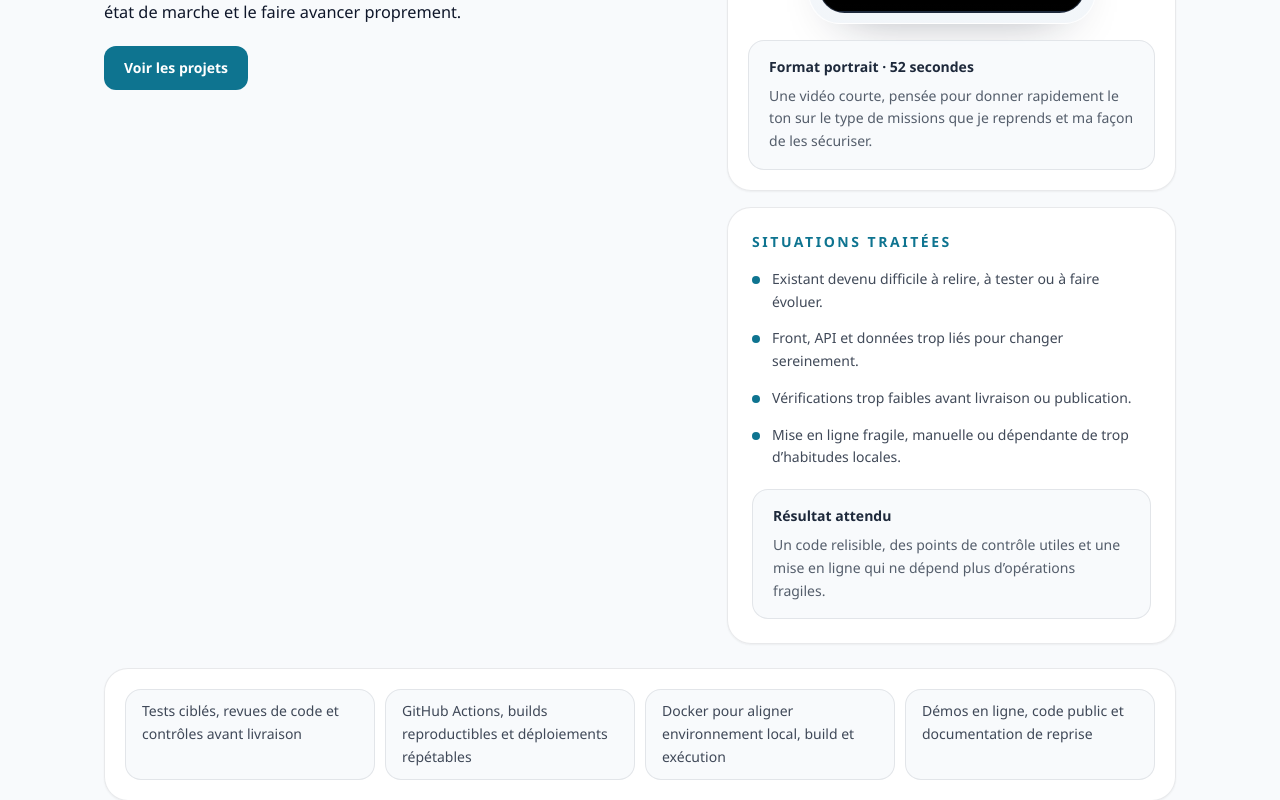
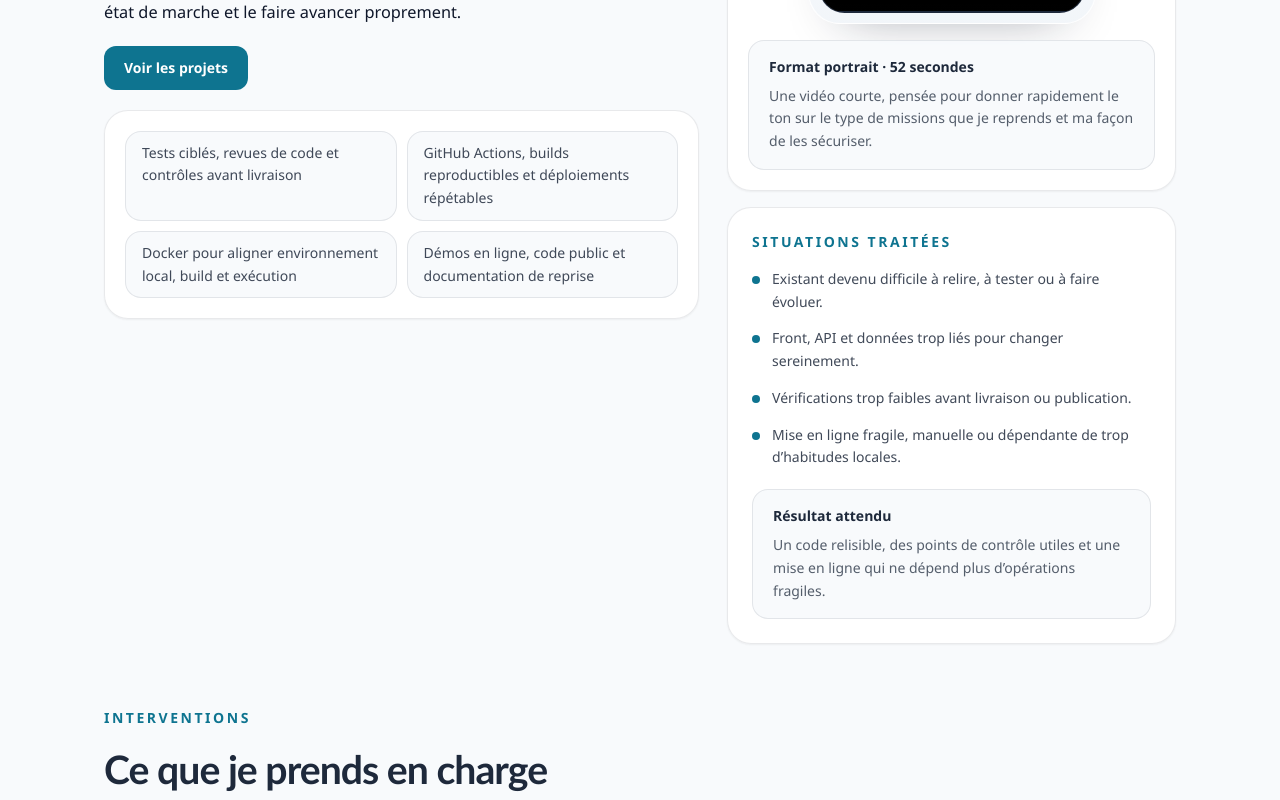
Before and after one commit to arnaud-wissart-lab/Portfolio, a React (Vite) app: page / in a window 1280 px wide. Shown: the part 740-1540 px from the top of the page. Built offline with nearby package versions, Linux system fonts and the light colour scheme; no server answers; grey boxes are pictures that could not be loaded.

Commit message:
fix(site): resserre le hero et remplace le CV

```diff
--- a/src/App.tsx
+++ b/src/App.tsx
@@ -104,6 +104,17 @@ function App() {
                   </a>
                 ) : null}
               </div>
+
+              <ul className="surface-panel grid gap-2.5 p-4 sm:grid-cols-2 sm:p-5">
+                {siteConfig.heroProofs.map((proof) => (
+                  <li
+                    key={proof}
+                    className="surface-subtle px-4 py-2.5 text-sm font-medium leading-relaxed text-slate/85"
+                  >
+                    {proof}
+                  </li>
+                ))}
+              </ul>
             </div>
 
             <div className="grid gap-4">
@@ -193,16 +204,6 @@ function App() {
             </div>
           </div>
 
-          <ul className="surface-panel grid gap-2.5 p-4 sm:grid-cols-2 sm:p-5 xl:grid-cols-4">
-            {siteConfig.heroProofs.map((proof) => (
-              <li
-                key={proof}
-                className="surface-subtle px-4 py-2.5 text-sm font-medium leading-relaxed text-slate/85"
-              >
-                {proof}
-              </li>
-            ))}
-          </ul>
         </section>
 
         <section
```
Also changed, not shown: 1 other file (tests, documents, lock files or other folders).
